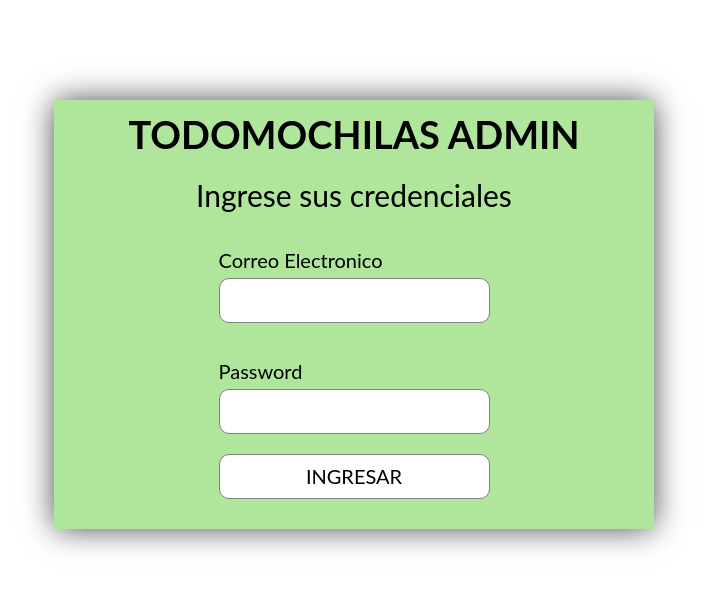
After one commit to Axelcichello/todomochilas, a PHP site: page /login.php in a window 1280 px wide. The commit adds this page. Shown: the top 590 px of the page, without its empty margins (286-993 px from the left). Run offline with PHP 8.4, Linux system fonts and the light colour scheme.

Commit message:
creado el log in

```diff
--- a/css/estilos.css
+++ b/css/estilos.css
@@ -66,30 +66,30 @@ h4 {
 
 /* HEADER */
 
-header{
+header {
     background-color: black;
     padding: 2rem 0 2rem 0;
 }
 
-header p{
+header p {
     margin: 0;
     color: white;
     font-size: 5rem;
 }
 
-header .contenedor{
+header .contenedor {
     display: flex;
     justify-content: space-between;
     align-items: center;
 }
 
-header .navegacion a{
+header .navegacion a {
     margin-right: 3rem;
     font-size: 2rem;
     color: white;
 }
 
-.span-header{
+.span-header {
     color: orange;
     font-weight: bold;
 }
@@ -119,48 +119,48 @@ header .navegacion a{
 
 /* NOTIFICACION*/
 
-.div-fotomochila{
+.div-fotomochila {
     display: flex;
     align-items: center;
     justify-content: center;
 }
 
-.foto-mochila{
+.foto-mochila {
     height: 400px;
     width: 400px;
 }
 
-.cont{
+.cont {
     color: black;
 }
 
-.notificacion{
+.notificacion {
     text-align: center;
     font-size: 3rem;
     text-transform: uppercase;
 }
 
-.error{
+.error {
     background-color: #F81717;
 }
 
-.exito{
+.exito {
     background-color: #51DD19;
 
 }
 
-.notificacion p{
+.notificacion p {
     color: white;
 }
 
-.detalle li{
+.detalle li {
     list-style: none;
-font-size: 3rem;
+    font-size: 3rem;
 }
 
 /* FORMULARIO */
 
-.subtitulo{
+.subtitulo {
     color: black;
     text-transform: uppercase;
 }
@@ -210,11 +210,11 @@ font-size: 3rem;
 }
 
 
-.formulario .sublimado .similitud input{
+.formulario .sublimado .similitud input {
     margin: 0;
 }
 
-form .boton-amarillo{
+form .boton-amarillo {
     margin-top: 3rem;
     padding: 1rem;
     font-size: 2rem;
@@ -227,7 +227,7 @@ form .boton-amarillo{
 
 /* INDEX */
 
-.encabezado{
+.encabezado {
     color: orange;
     font-size: 5rem;
     font-weight: 700;
@@ -235,52 +235,52 @@ form .boton-amarillo{
 
 
 
-.titulo{
+.titulo {
     font-size: 6rem;
 }
 
-.titulo-icono{
+.titulo-icono {
     color: black;
 }
 
-.anuncio-foto{
+.anuncio-foto {
     display: block;
     width: 100%;
 }
 
-.iconos-conocenos{
+.iconos-conocenos {
     display: grid;
     gap: 2rem;
-    grid-template-columns: repeat(3,1fr);
+    grid-template-columns: repeat(3, 1fr);
 }
 
-.icono{
+.icono {
     text-align: center;
 }
 
-.icono h2{
+.icono h2 {
     text-transform: uppercase;
     font-weight: bold;
 
 }
 
-.contenedor-anuncios{
+.contenedor-anuncios {
     display: grid;
     gap: 2rem;
     grid-template-columns: repeat(3, 1fr);
 }
 
-.anuncio{
+.anuncio {
     background-color: #eee;
     border: 1px solid #404040;
     margin-bottom: 2rem;
 }
 
-.anuncio .contenido-anuncio{
+.anuncio .contenido-anuncio {
     padding: 2rem;
 }
 
-.precio{
+.precio {
     font-weight: 700;
     font-size: 3rem;
     text-align: center;
@@ -288,14 +288,14 @@ form .boton-amarillo{
     margin-top: 1rem;
 }
 
-.precio-prod{
+.precio-prod {
     margin-top: 0;
     font-weight: bold;
     font-size: 5rem;
     color: black;
 }
 
-.boton-amarillo{
+.boton-amarillo {
     border: none;
     text-align: center;
     background-color: orange;
@@ -307,7 +307,7 @@ form .boton-amarillo{
     text-transform: uppercase;
 }
 
-.boton-form{
+.boton-form {
     cursor: pointer;
     border: none;
     text-align: center;
@@ -320,7 +320,7 @@ form .boton-amarillo{
 
 }
 
-.seccion-imagen{
+.seccion-imagen {
     background-image: url(../img/Mochila-banner.png);
     background-position: 50%;
     background-size: cover;
@@ -330,13 +330,14 @@ form .boton-amarillo{
     flex-direction: column;
 }
 
-.seccion-imagen p, h2{
+.seccion-imagen p,
+h2 {
     color: white;
     text-transform: uppercases;
     font-size: 3.5rem;
 }
 
-.boton-verde{
+.boton-verde {
     border: none;
     text-align: center;
     background-color: green;
@@ -348,56 +349,56 @@ form .boton-amarillo{
     text-transform: uppercase;
 }
 
-.centrado{
+.centrado {
     display: flex;
     justify-content: center;
 }
 
-.centrado .boton-verde{
+.centrado .boton-verde {
     padding: 1.5rem 5rem;
 }
 
-.txt-precios{
+.txt-precios {
     text-align: center;
 }
 
-.precios{
+.precios {
     display: grid;
     gap: 5rem;
-    grid-template-columns: repeat(2,1fr);
+    grid-template-columns: repeat(2, 1fr);
 }
 
-.lista{
+.lista {
     background-color: white;
     border: 1px solid;
 }
 
-.lista ul{
+.lista ul {
     list-style: none;
     padding: 0;
     margin: 0;
 }
 
-.lista li:nth-child(odd){
+.lista li:nth-child(odd) {
     background-color: #eee;
 }
 
-.articulos li{
+.articulos li {
     padding: 1rem;
     text-transform: capitalize;
 }
 
-.articulo{
+.articulo {
     display: flex;
     justify-content: space-between;
 }
 
-.articulo-nombre{
+.articulo-nombre {
     font-weight: 700;
     text-transform: capitalize;
 }
 
-.articulo-precio{
+.articulo-precio {
     color: orange;
     font-weight: bold;
 }
@@ -405,30 +406,30 @@ form .boton-amarillo{
 
 /* EMPRESA */
 
-.empresa-contenido{
+.empresa-contenido {
     display: grid;
     gap: 2rem;
     grid-template-columns: repeat(2, 1fr);
 }
 
-.comentarios{
+.comentarios {
     display: grid;
     gap: 2rem;
     grid-template-columns: repeat(3, 1fr);
 }
 
-.comentario{
+.comentario {
     background-color: orange;
     border-radius: 2rem;
     font-size: 3rem;
     padding: 2rem;
 }
 
-.comentario p{
+.comentario p {
     color: white;
 }
 
-.nombre{
+.nombre {
     display: flex;
     align-items: center;
     justify-content: right;
@@ -437,26 +438,26 @@ form .boton-amarillo{
 
 /* GALERIA */
 
-.galeria{
+.galeria {
     display: grid;
     gap: 2rem;
     grid-template-columns: repeat(3, 1fr);
 }
 
-.producto{
+.producto {
     background-color: #eee;
     margin: 0 2rem;
     padding: 1rem;
     text-align: center;
 }
 
-.producto-nombre{
+.producto-nombre {
     font-size: 2.7rem;
     text-transform: uppercase;
     margin: 3rem 0 0 0;
 }
 
-.producto-precio{
+.producto-precio {
     font-size: 3.5rem;
     font-weight: bold;
     color: orange;
@@ -466,7 +467,7 @@ form .boton-amarillo{
 
 /* PRODUCTO */
 
-.descripcion{
+.descripcion {
     display: grid;
     gap: 2rem;
     grid-template-columns: repeat(2, 1fr);
@@ -474,16 +475,96 @@ form .boton-amarillo{
 
 
 
+/*LOGIN*/
+
+.contenedor-login {
+    width: 95%;
+    max-width: 60rem;
+    margin: 0 auto;
+}
+
+.contenedor-login h1,
+p {
+    margin: 0;
+}
+
+.titulo-login {
+    text-transform: uppercase;
+    font-weight: bold;
+}
+
+.parrafo-login{
+    font-size: 3rem;
+}
+
+.login {
+    margin-top: 10rem;
+    background-color:#AFE69C;
+    display: flex;
+    flex-direction: column;
+    align-items: center;
+    box-shadow: 0px 0px 30px -1px rgba(0, 0, 0, 0.75);
+    -webkit-box-shadow: 0px 0px 30px -1px rgba(0, 0, 0, 0.75);
+    -moz-box-shadow: 0px 0px 30px -1px rgba(0, 0, 0, 0.75);
+}
+
+.login form {
+    margin: 1rem 0;
+    display: flex;
+    flex-direction: column;
+}
+
+.login label {
+    margin-top: 1rem;
+}
+
+.login input{
+    padding: 1rem;
+    display: block;
+    width: 100%;
+    background-color: white;
+    border: 1px solid grey;
+    border-radius: 1rem;
+    margin-bottom: 2rem;
+}
+
+.login label, input{
+    font-size: 2rem;
+}
+
+
+
+
+
+
+
+
+
+
+
+
+
+
+
+
+
+
 /*MEDIA QUERIE*/
 
-@media screen and (max-width: 767px){
+@media screen and (max-width: 767px) {
 
-    header .contenedor, footer .contenedor{
+    header .contenedor,
+    footer .contenedor {
         display: block;
         text-align: center;
     }
-    .iconos-conocenos, .galeria, .contenedor-anuncios, .empresa-contenido
-    , .comentarios, .descripcion{
+
+    .iconos-conocenos,
+    .galeria,
+    .contenedor-anuncios,
+    .empresa-contenido,
+    .comentarios,
+    .descripcion {
         display: grid;
         gap: 2rem;
         grid-template-columns: repeat(1, 1fr);
--- a/functions/funciones.php
+++ b/functions/funciones.php
@@ -198,7 +198,7 @@ function paginar($registrosPagina, $tabla, $conn)
 function indices($totalPaginas)
 {
 
-    //Mostrar enlaces
+    //Mostrar
     for ($i = 1; $i <= $totalPaginas; $i++) {
         echo "<a href='?pagina=$i'>$i</a>";
     }
--- /dev/null
+++ b/login.php
@@ -0,0 +1,85 @@
+<?php
+
+
+
+if ($_SERVER['REQUEST_METHOD'] == 'POST') {
+
+    include_once './functions/config.php';
+    include_once './functions/funciones.php';
+    include_once './functions/arrays.php';
+
+    $correo = $_POST['correo'];
+    $password = $_POST['password'];
+
+    $query = "SELECT * FROM usuario WHERE correo = '${correo}'";
+    debuguear($query);
+}
+
+
+
+
+
+
+
+
+
+
+
+
+
+
+
+
+
+
+
+
+
+
+
+
+
+
+
+
+
+
+
+
+
+
+?>
+
+
+
+<!DOCTYPE html>
+<html lang="en">
+
+<head>
+    <meta charset="UTF-8">
+    <meta name="viewport" content="width=device-width, initial-scale=1.0">
+    <link rel="stylesheet" href="css/normalizer.css">
+    <link rel="stylesheet" href="css/estilos.css">
+    <title>Login | TodoMochilas</title>
+</head>
+
+<body>
+    <div class="contenedor-login">
+        <div class="login">
+            <h1 class="titulo-login">TodoMochilas Admin</h1>
+            <p class="parrafo-login">Ingrese sus credenciales</p>
+
+            <form action="login.php" method="POSt">
+                <label for="correo">Correo Electronico</label>
+                <input type="text" name="correo" id="correo">
+
+                <label for="password">Password</label>
+                <input type="password" name="password" id="password">
+
+                <input type="submit" value="INGRESAR">
+            </form>
+        </div>
+    </div>
+</body>
+
+</html>
```
